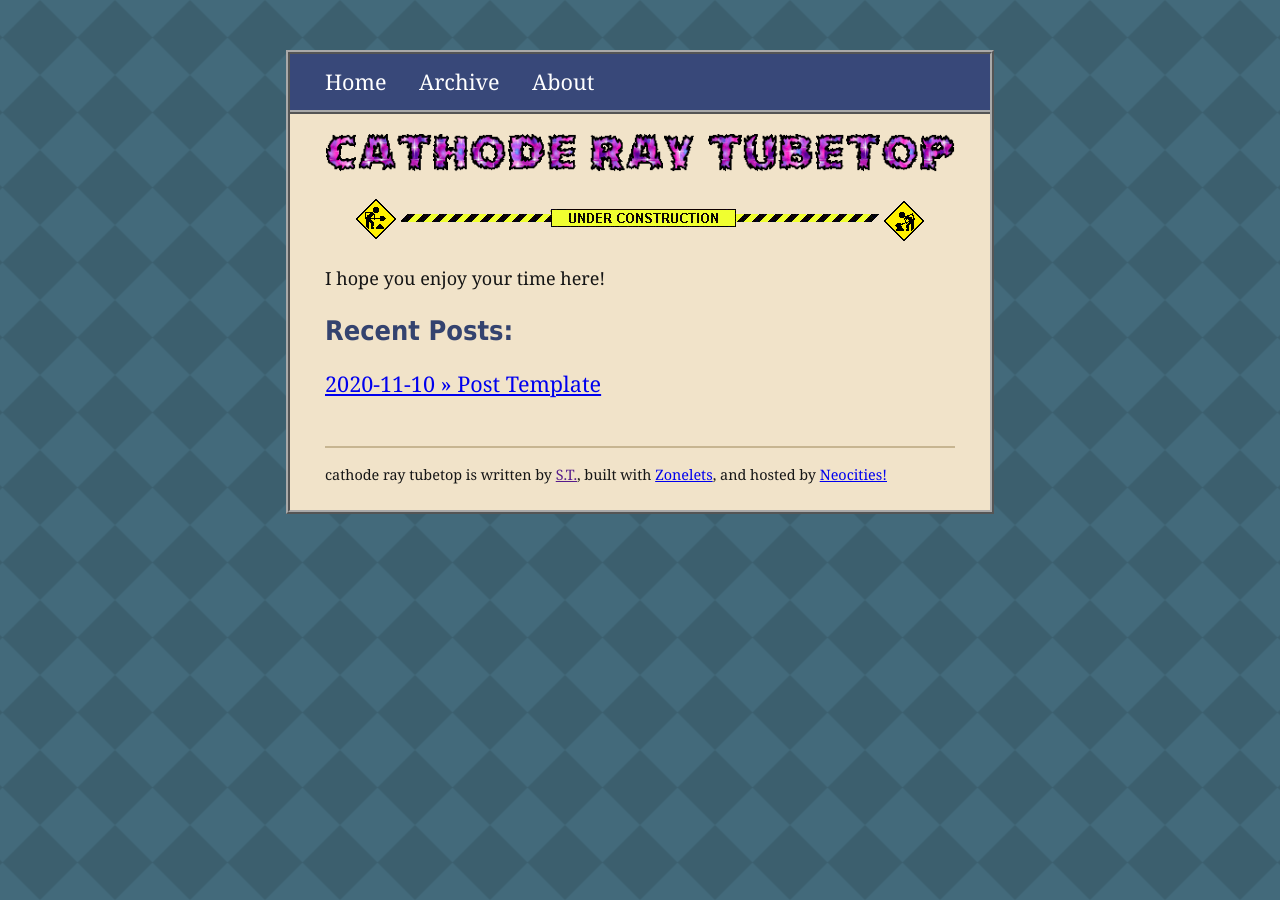
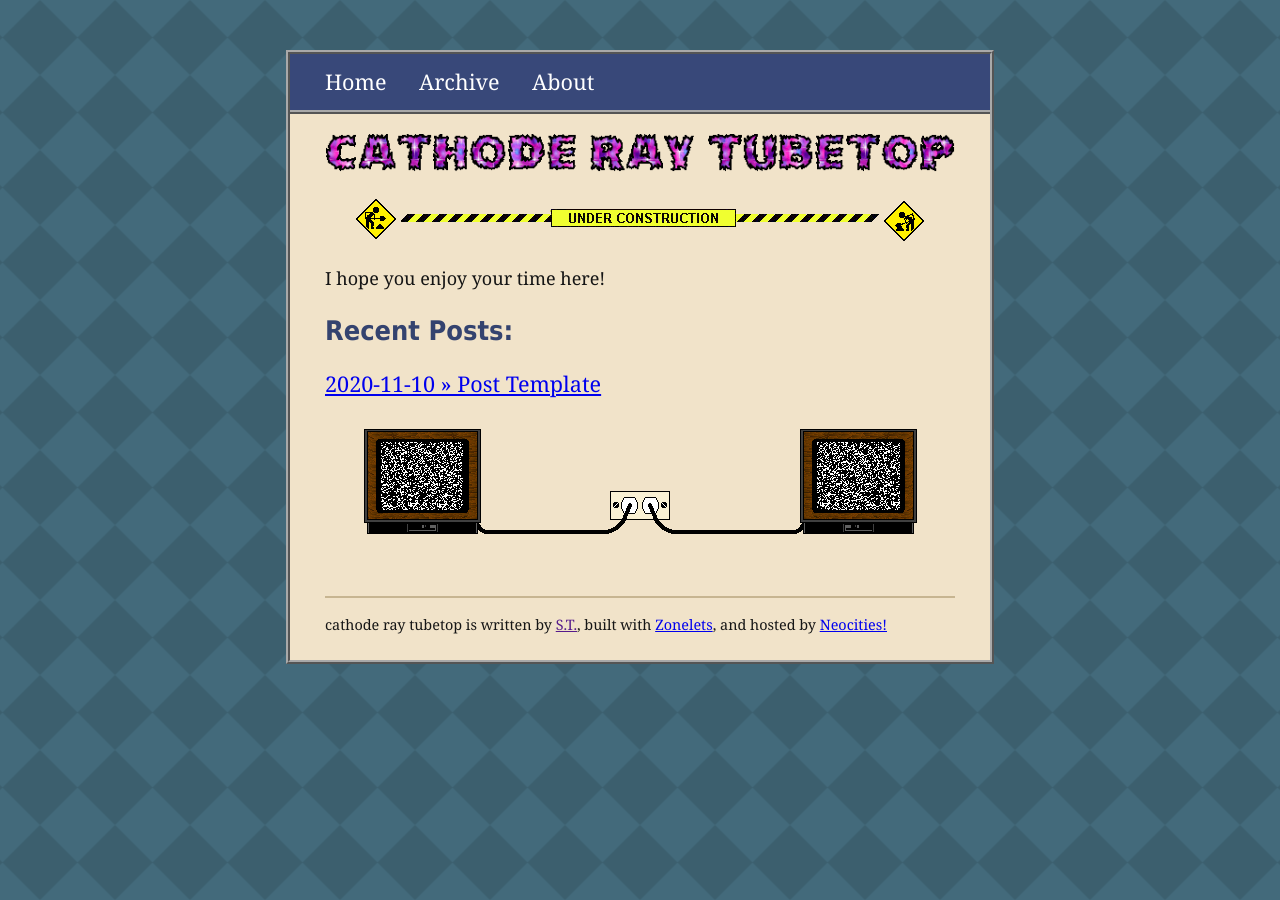
Before and after one commit to nightelectricity/nightelectricity.github.io, a Jekyll site: the page crt/index.html, which Jekyll copies as it is, in a window 1280 px wide. Built offline with Jekyll 4.4.1, drawn with Linux system fonts in a browser that asks for light colours.

Commit message:
made website more annoying
more annoying website

```diff
--- a/crt/index.html
+++ b/crt/index.html
@@ -20,9 +20,10 @@
 	<img src="./images/wip.gif" alt="work in progress" class="center"/>
       <p>I hope you enjoy your time here!</p>
 
-
       <div id="recentpostlistdiv"></div>
-
+    <p class="center">
+	<img src="./images/animTVLeftPartSK.gif" alt="animated tube television"/><img src="./images/animTVCenterPartSK.gif" alt="plugs for the tube tvs"/><img src="./images/animTVRightPartSK.gif" alt="animated tube television"/>
+    </p>
     </div> <!-- end of div id="content" -->
     <div id="footer"></div>
     </div> <!-- end of div id="container" -->
```
Also changed, not shown: crt/images/animTVCenterPartSK.gif (added), crt/images/animTVLeftPartSK.gif (added), crt/images/animTVRightPartSK.gif (added), crt/images/ddr_flagge.gif (added), crt/images/newdclogo.GIF (added), crt/images/ps2banner.gif (added).
